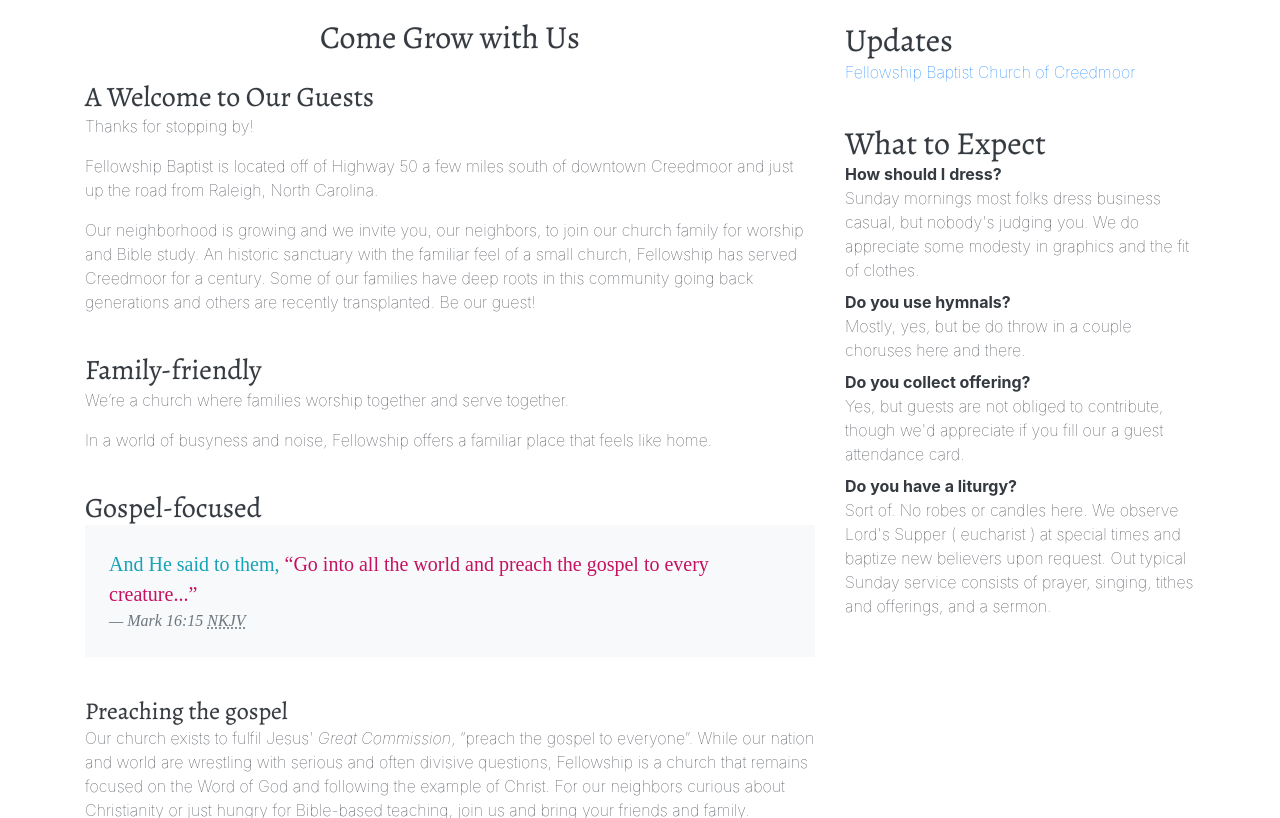
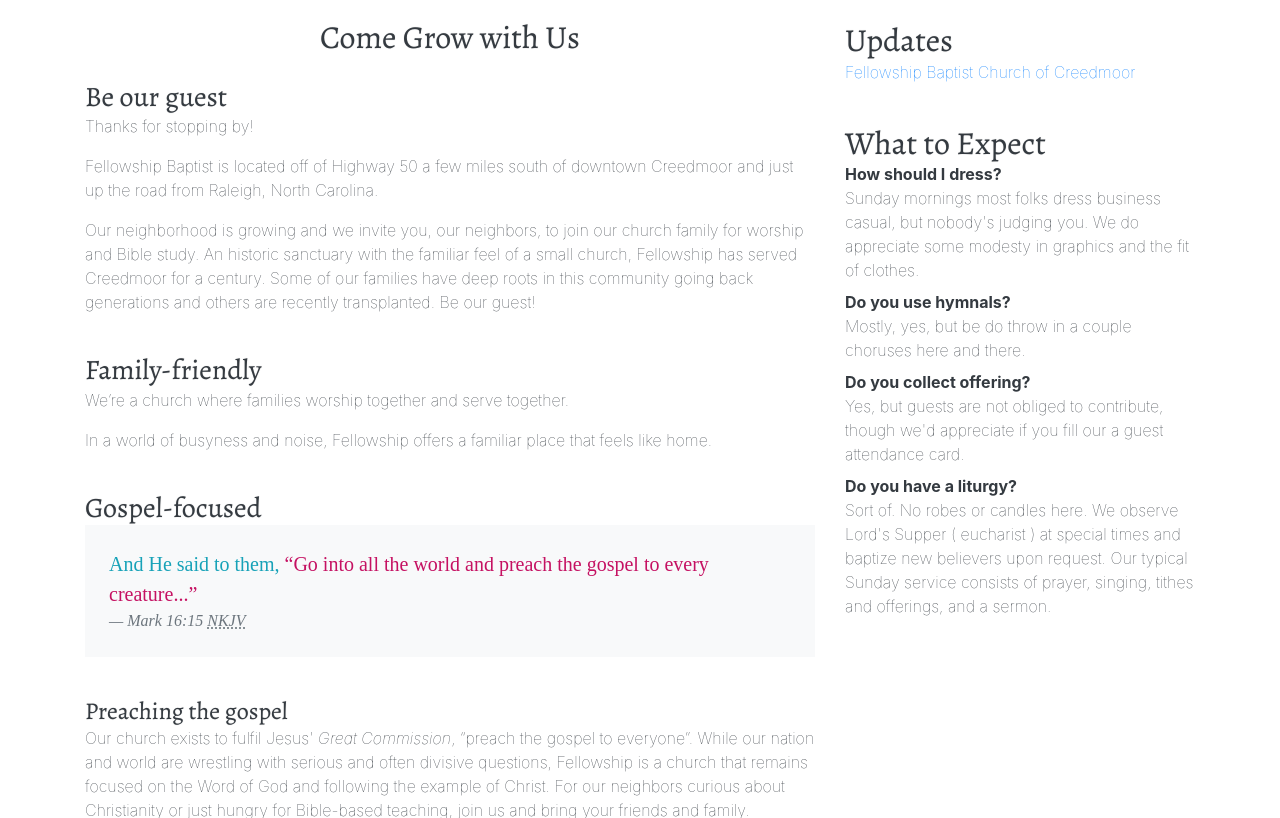
Before and after one commit to fellowshipcreedmoor/fellowshipcreedmoor.github.io, a website: page index.html in a window 1280 px wide. Shown: the part 525-1343 px from the top of the page. Drawn offline with nearby package versions, Linux system fonts and the light colour scheme.

Commit message:
cleaning typos

```diff
--- a/index.html
+++ b/index.html
@@ -39,7 +39,7 @@
                             <img src="large-stained-glass.svg" alt="" style="margin: auto;" class="img-fluid">
                         </div>
                         <h2 class="text-center">Come Grow with Us</h2>
-                        <h3>A Welcome to Our Guests</h3>
+                        <h3>Be our guest</h3>
 
                         <p>Thanks for stopping by!</p>
 
@@ -86,7 +86,7 @@
                         <dt>Do you collect offering?</dt>
                         <dd>Yes, but guests are not obliged to contribute, though we'd appreciate if you fill our a guest attendance card.</dd>
                         <dt>Do you have a liturgy?</dt>
-                        <dd>Sort of. No robes or candles here. We observe Lord's Supper ( eucharist ) at special times and baptize new believers upon request. Out typical Sunday service consists of prayer, singing, tithes and offerings, and a sermon.</dd>
+                        <dd>Sort of. No robes or candles here. We observe Lord's Supper ( eucharist ) at special times and baptize new believers upon request. Our typical Sunday service consists of prayer, singing, tithes and offerings, and a sermon.</dd>
                     </dl>
                 </aside>
             </div>
```
